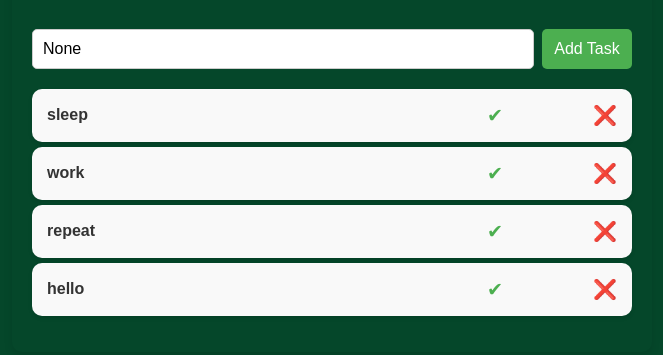
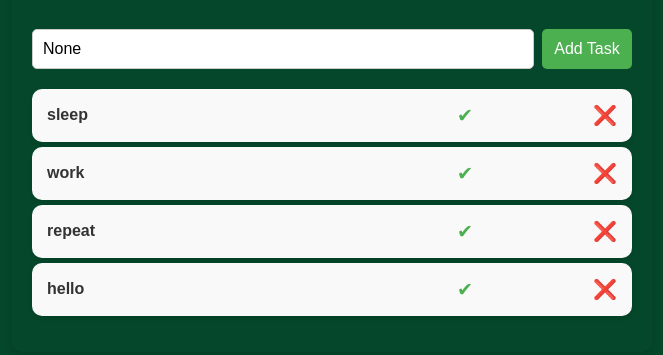
Before and after one commit to Rohit0414/odoo, a Django app: page / in a window 1280 px wide. Shown: the part 140-495 px from the top of the page, without its empty margins (308-971 px from the left). Run offline with Django 5.2, Linux system fonts and the light colour scheme; data comes from the database, SQL or seed files in the repository.

Commit message:
To_do_list

```diff
--- a/static/styles.css
+++ b/static/styles.css
@@ -83,7 +83,7 @@
 .actions {
     display: flex;
     justify-content:center;
-    gap: 90px;
+    gap: 120px;
 }
 
 .actions a {
```
